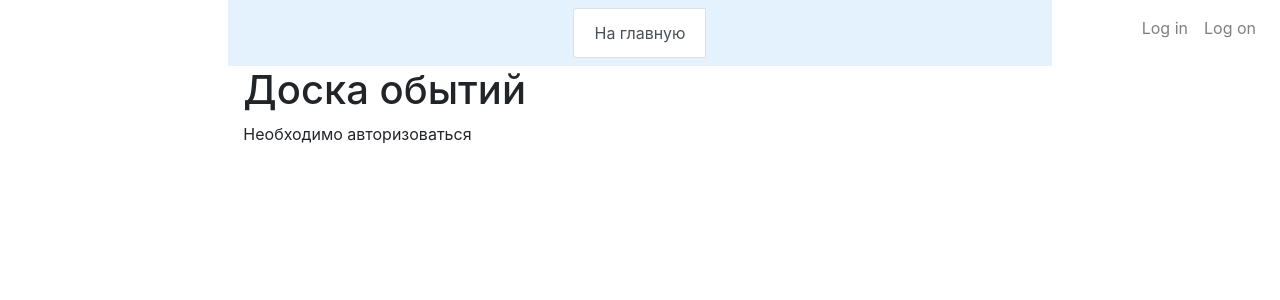
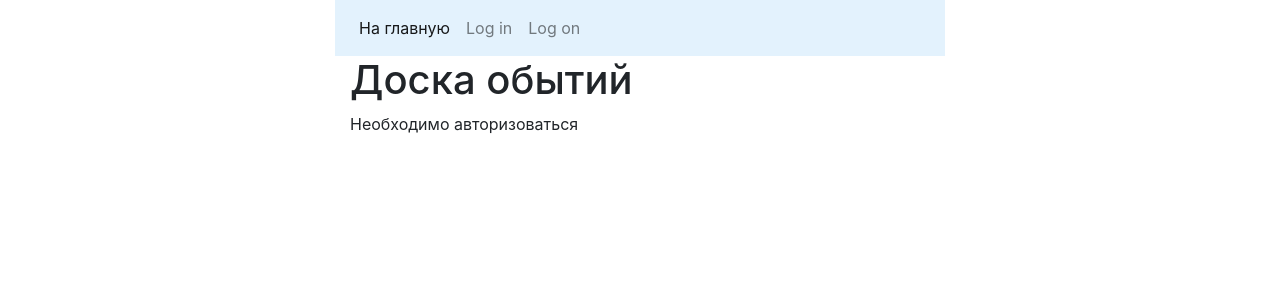
Before and after one commit to bobruk76/E9, a Flask app: page / in a window 1280 px wide. Shown: the top 300 px of the page. Run offline with Flask 2, Linux system fonts and the light colour scheme; data that the repository does not hold is empty; some libraries are stand-ins or nearby versions.

Commit message:
botstrap ok

```diff
--- a/api/templates/base.html
+++ b/api/templates/base.html
@@ -10,46 +10,56 @@
         <link rel="icon" type="image/png" href="{{ url_for('static', filename='img/favicon.png' ) }}" sizes="32x32">
     </head>
     <body>
-        <div class="container col-8">
-            <nav class="navbar navbar-light" style="background-color: #e3f2fd;" ii="footer">
-                <div class="list-group list-group-horizontal mx-auto">
-                    <a href="/" class="list-group-item list-group-item-action">На главную</a>
+        <div class="container col-6">
+            <nav class="navbar navbar-expand-lg navbar-light" style="background-color: #e3f2fd;">
+
+                <div class="collapse navbar-collapse">
+
+
+                    <ul class="navbar-nav mr-auto">
+                            <li class="nav-item active">
+                                <a class="nav-link"  href="/">На главную</a>
+                            </li>
                     {% if current_user.is_authenticated %}
-                        <a href="/event/" class="list-group-item list-group-item-action">События</a>
-                        <a href="/user/" class="list-group-item list-group-item-action">Пользователи</a>
-                        <nav class="navbar fixed-top navbar-toggleable-md navbar-expand-lg scrolling-navbar double-nav">
-                         <ul class="nav navbar-nav nav-flex-icons ml-auto">
+                            <li class="nav-item">
+                                <a  href="/event/" class="nav-link">События</a>
+                            </li>
+                            <li class="nav-item">
+                                <a href="/user/" class="nav-link">Пользователи</a>
+                            </li>
+            </ul>
+            <ul class="navbar-nav">
+
                             <li class="nav-item">
                               <a class="nav-link"><i class="far fa-comments"></i> <span class="clearfix d-none d-sm-inline-block">{{ current_user.name }}</span></a>
                             </li>
                             <li class="nav-item">
                                 <a href="/logout" class="nav-link"><i class="fas fa-user"></i> <span class="clearfix d-none d-sm-inline-block">Log oout</span></a>
                             </li>
-                          </ul>
-                        </nav>
-                    {% endif %}
-                    {% if not current_user.is_authenticated %}
-                    <nav class="navbar fixed-top navbar-toggleable-md navbar-expand-lg scrolling-navbar double-nav">
-                     <ul class="nav navbar-nav nav-flex-icons ml-auto">
+
+
+                    {% else %}
+<!--                    <nav class="navbar fixed-top navbar-toggleable-md navbar-expand-lg scrolling-navbar double-nav">-->
+<!--                     <ul class="nav navbar-nav nav-flex-icons ml-auto">-->
                         <li class="nav-item">
-                            <a href="/login" class="nav-link"><i class="fas fa-envelope"></i><span class="clearfix d-none d-sm-inline-block">Log in</span></a>
+                            <a href="/login" class="nav-link"><i class="fas fa-user"></i><span class="clearfix d-none d-sm-inline-block">Log in</span></a>
                         </li>
                         <li class="nav-item">
                             <a href="/user/new" class="nav-link"><i class="fas fa-user"></i> <span class="clearfix d-none d-sm-inline-block">Log on</span></a>
                         </li>
+
                       </ul>
-                    </nav>
+
                     {% endif %}
                 </div>
             </nav>
 
             {% with messages = get_flashed_messages() %}
               {% if messages %}
-                <ul class=flashes>
                 {% for message in messages %}
-                  <li>{{ message }}</li>
+                  <div class="alert alert-dark" role="alert">{{ message }}</div>
                 {% endfor %}
-                </ul>
+
               {% endif %}
             {% endwith %}
 
```
